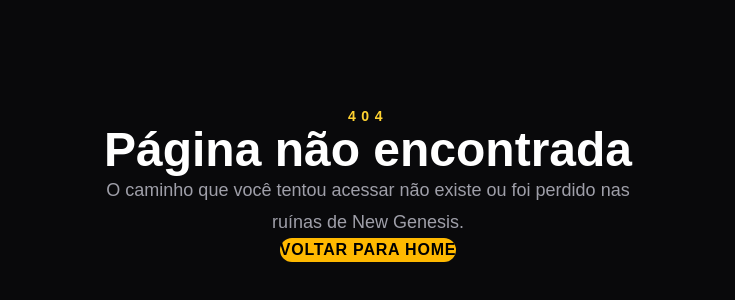
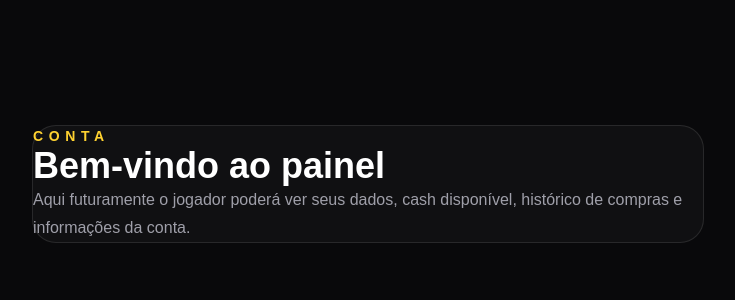
Before and after one commit to crsandrade/newgenesis-webproject, a Next.js app: page /account in a window 1280 px wide. Before the commit this address had no page. Shown: the part 216-516 px from the top of the page, without its empty margins (272-1007 px from the left). Built offline with nearby package versions, Linux system fonts and the light colour scheme.

Commit message:
feat: add account page after login

```diff
--- /dev/null
+++ b/app/(auth)/account/page.tsx
@@ -0,0 +1,24 @@
+import type { Metadata } from "next";
+
+export const metadata: Metadata = {
+  title: "Minha Conta",
+};
+
+export default function AccountPage() {
+  return (
+    <main className="flex min-h-screen items-center justify-center px-6">
+      <div className="w-full max-w-2xl rounded-3xl border border-white/10 bg-white/[0.03] p-10">
+        <p className="mb-3 text-sm font-bold uppercase tracking-[0.4em] text-amber-300">
+          Conta
+        </p>
+
+        <h1 className="text-4xl font-black">Bem-vindo ao painel</h1>
+
+        <p className="mt-6 leading-7 text-zinc-400">
+          Aqui futuramente o jogador poderá ver seus dados, cash disponível,
+          histórico de compras e informações da conta.
+        </p>
+      </div>
+    </main>
+  );
+}
--- a/app/(auth)/login/LoginForm.tsx
+++ b/app/(auth)/login/LoginForm.tsx
@@ -1,6 +1,7 @@
 "use client";
 
 import { useState } from "react";
+import { useRouter } from "next/navigation";
 import Link from "next/link";
 
 import { FormInput } from "@/components/FormInput";
@@ -11,6 +12,7 @@ export function LoginForm() {
     const [email, setEmail] = useState("");
     const [password, setPassword] = useState("");
     const [error, setError] = useState("");
+    const router = useRouter();
 
     async function handleSubmit(event: React.FormEvent<HTMLFormElement>) {
         event.preventDefault();
@@ -40,7 +42,7 @@ export function LoginForm() {
         }
 
         setError("");
-        alert("Login realizado com sucesso!");
+        router.push("/account");
     }
 
     return (
```
